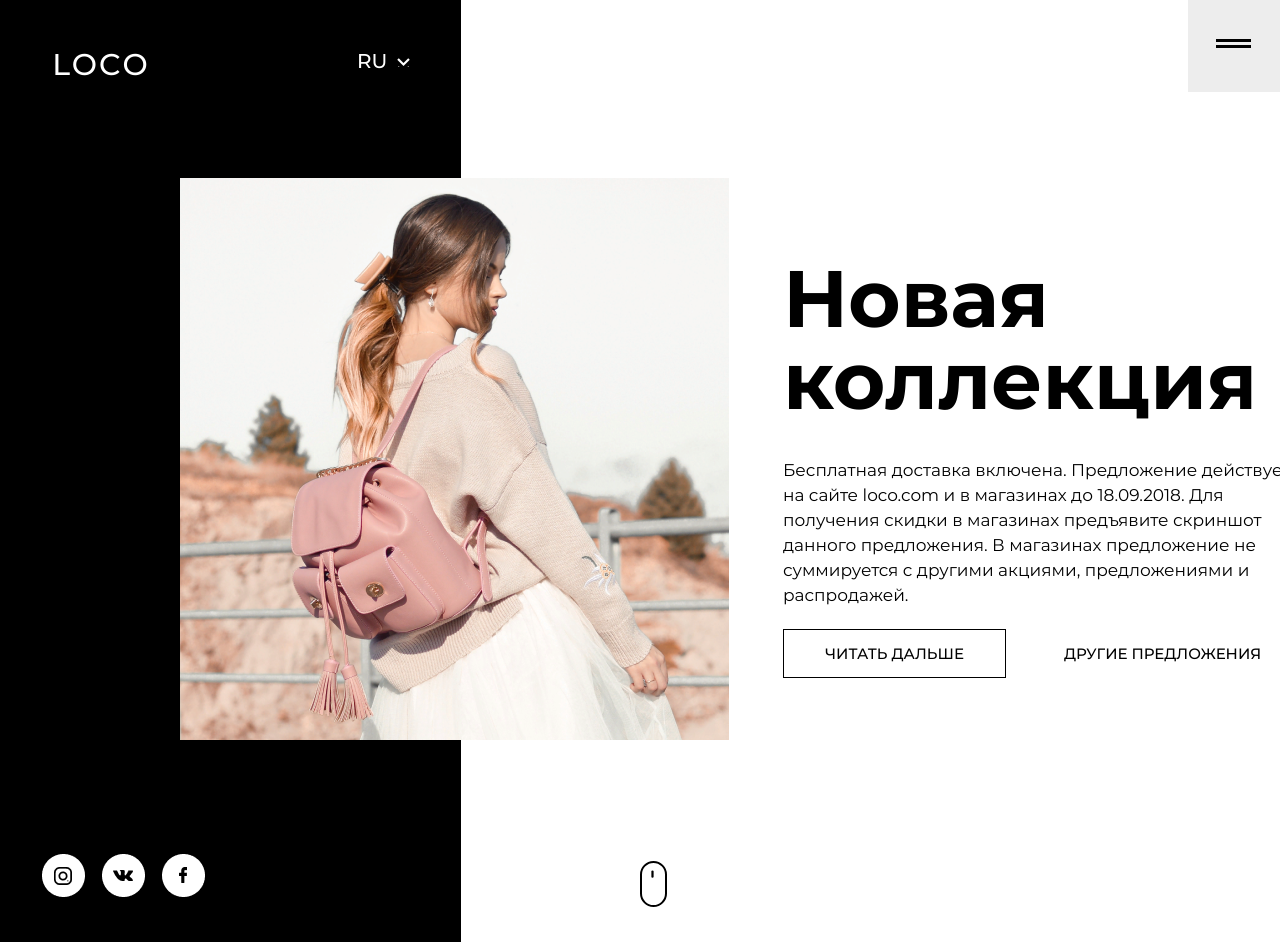
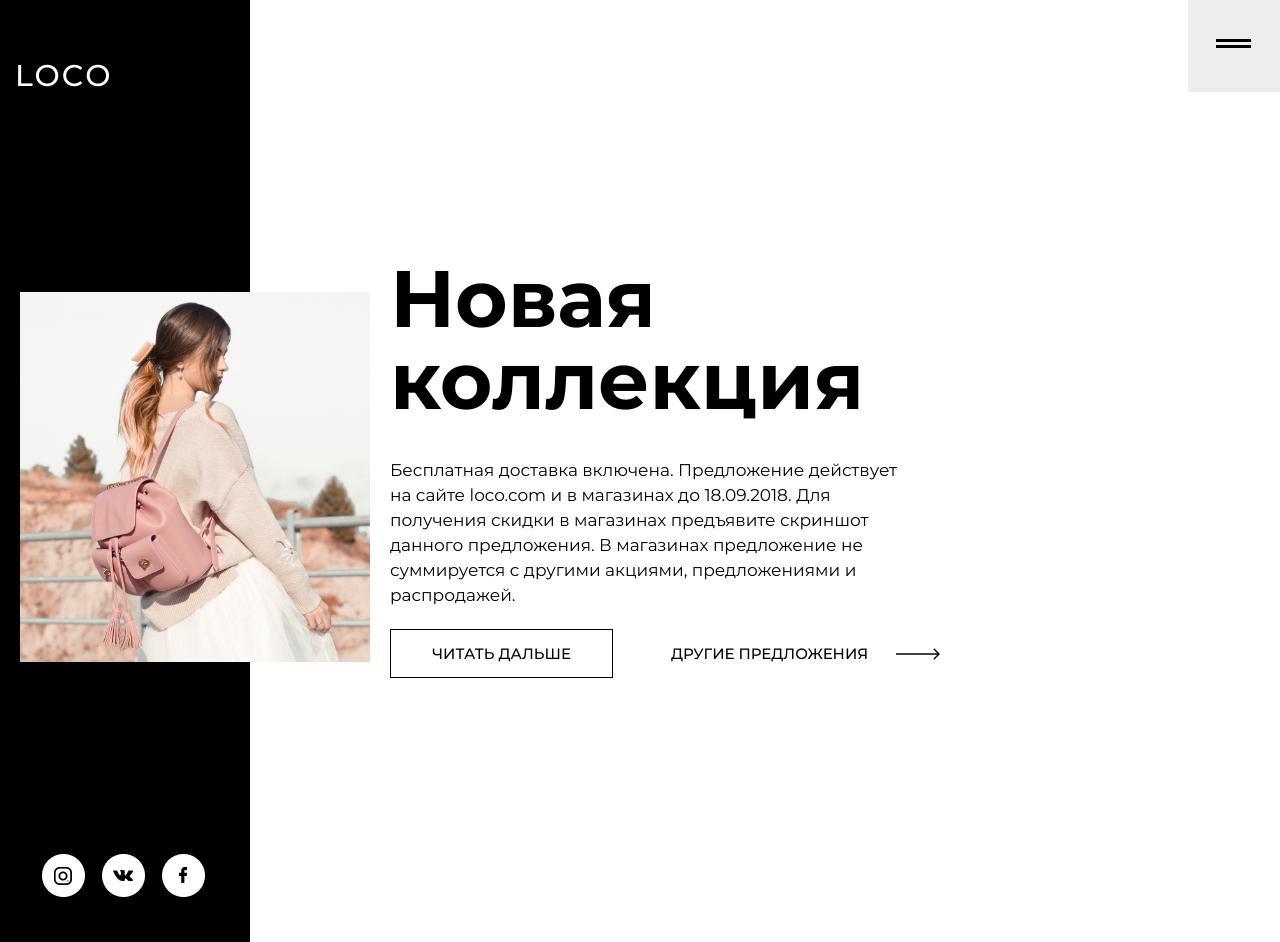
Before and after one commit to WebHeroSchool/LOCO-proj, a plain HTML site: page index.html in a window 1280 px wide. Shown: the top 942 px of the page. Drawn offline with Linux system fonts and the light colour scheme; files whose address does not match are found by name.

Commit message:
Стили 3 секций

```diff
--- a/style.css
+++ b/style.css
@@ -295,7 +295,44 @@
       margin-right: 13px;
     }
 
-    @media (max-width: 565px) {
+    @media (max-width: 1654px) {
+      .new-collection__girl{
+        position: relative;
+        width: 350px;
+        height: 370px;
+        top: 100px;
+      }
+      .new-collection__section {
+        position: relative;
+        left: 0 auto;
+      }
+    }
+
+    @media (max-width: 1425px){
+      .header::before{
+        width: 250px;
+      }
+      .header__title{
+        width: 50px;
+        height: 15px;
+        margin: 36px 0 0 15px;
+      }
+      .new-collection__section{
+        position: relative;
+        left: 0 auto;
+      }
+      .new-collection__girl{
+        position: relative;
+        left: 20px;
+        margin: 0 40px 0 0;
+        top: 200px;
+      }
+      .figure{
+        display: none;
+      }
+    }
+
+    @media (max-width: 465px) {
       .adaptive {
         display: none;
       }
@@ -506,8 +543,8 @@
    text-shadow: 1px 1px 2px #dcdcdc;
   }
 
-@media (max-width: 1300px) {
- .wrap {
+  @media (max-width: 1300px) {
+    .wrap {
    padding-right: 30px;
    padding-left: 0;
  }
@@ -606,7 +643,7 @@
    width: 224px;
    height: 240px;
    margin-bottom: 30px;
-   background: url(img/pinkbag-mobile.png) center/cover no-repeat;
+   background: url(img/pink.png) center/cover no-repeat;
  }
 
  .bag {
```
